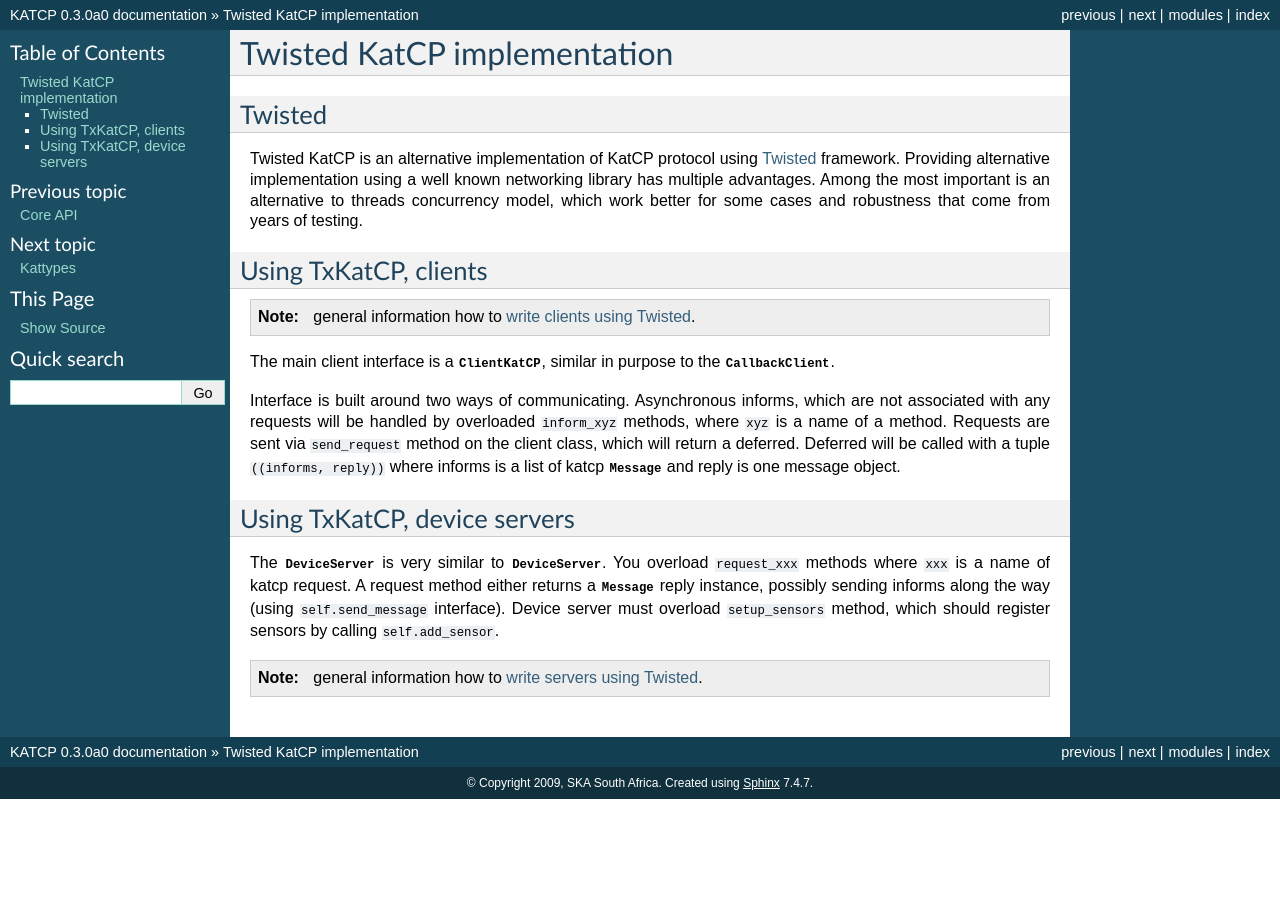
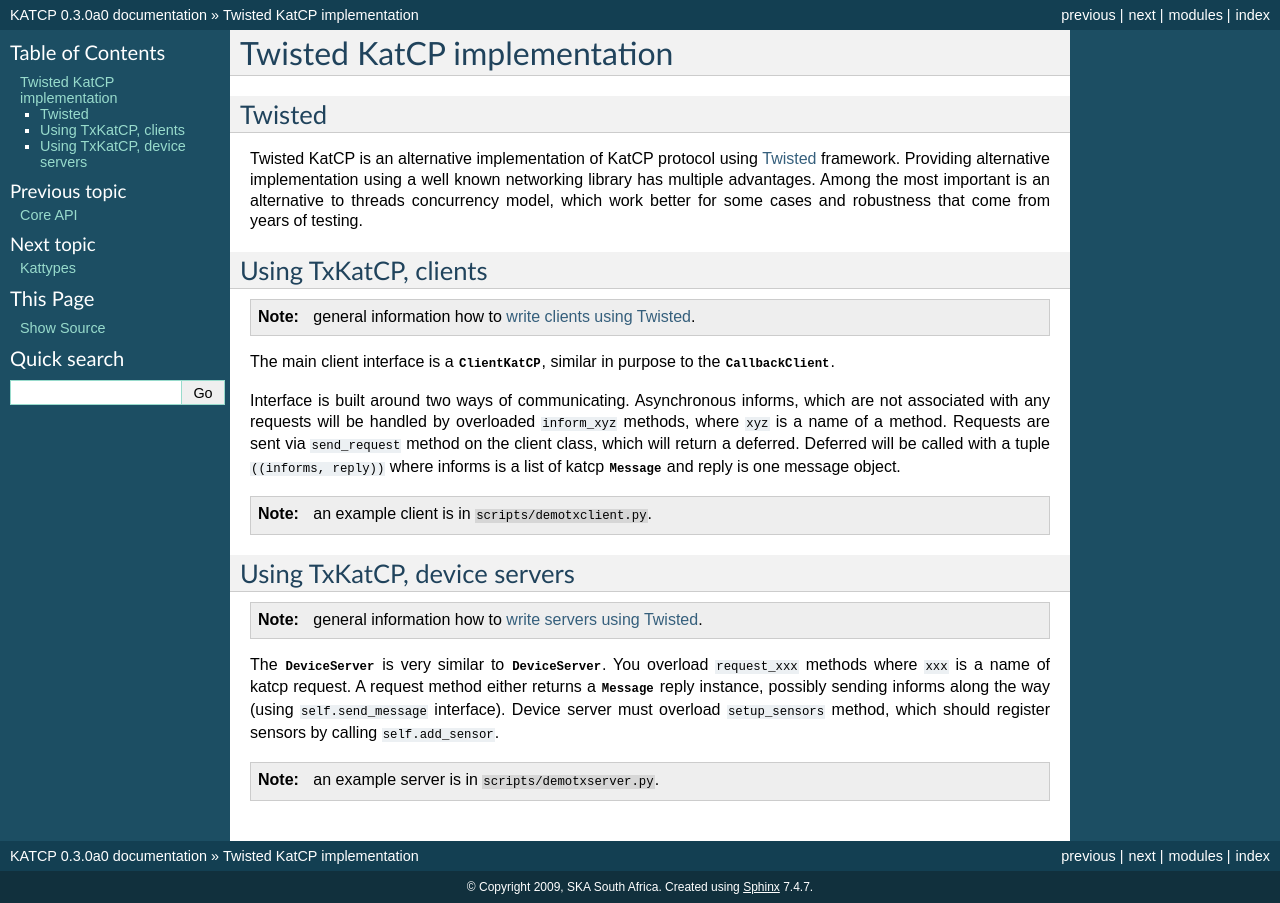
Before and after one commit to ska-sa/katcp-python, a Sphinx documentation site: the page built from doc/txkatcp.rst, in a window 1280 px wide. Built offline with Sphinx 7.4.7, drawn with Linux system fonts in a browser that asks for light colours; formulas are drawn with MathJax 3.

Commit message:
Link to examples (one is not yet written)
git-svn-id: https://katfs.kat.ac.za/svnDS/code/katcp-python/trunk@6895 b56c7a7d-ac47-0410-a905-b6f7de78896a

```diff
--- a/doc/txkatcp.rst
+++ b/doc/txkatcp.rst
@@ -33,10 +33,14 @@ Deferred will be called with a tuple ``((informs, reply))`` where informs
 is a list of katcp :class:`Message <katcp.Message>` and reply is one message
 object.
 
+.. note:: an example client is in ``scripts/demotxclient.py``.
+
 .. _`write clients using Twisted`: http://twistedmatrix.com/documents/current/core/howto/clients.html
 
 Using TxKatCP, device servers
 """""""""""""""""""""""""""""
+
+.. note:: general information how to `write servers using Twisted`_.
 
 The :class:`DeviceServer <katcp.tx.DeviceServer>` is very similar to
 :class:`DeviceServer <katcp.DeviceServer>`. You overload ``request_xxx`` methods
@@ -46,6 +50,6 @@ along the way (using ``self.send_message`` interface). Device server must
 overload ``setup_sensors`` method, which should register sensors by calling
 ``self.add_sensor``.
 
-.. note:: general information how to `write servers using Twisted`_.
+.. note:: an example server is in ``scripts/demotxserver.py``.
 
 .. _`write servers using Twisted`: http://twistedmatrix.com/documents/current/core/howto/servers.html
```
